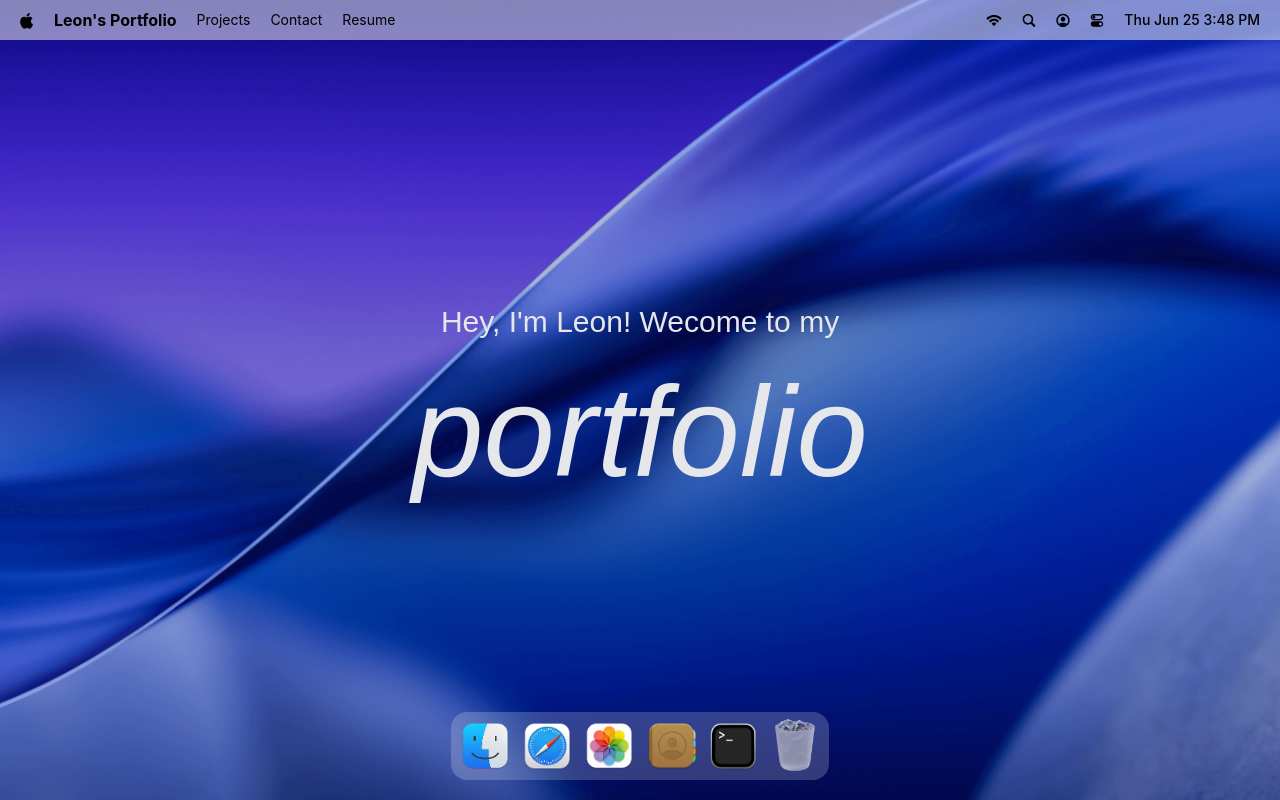
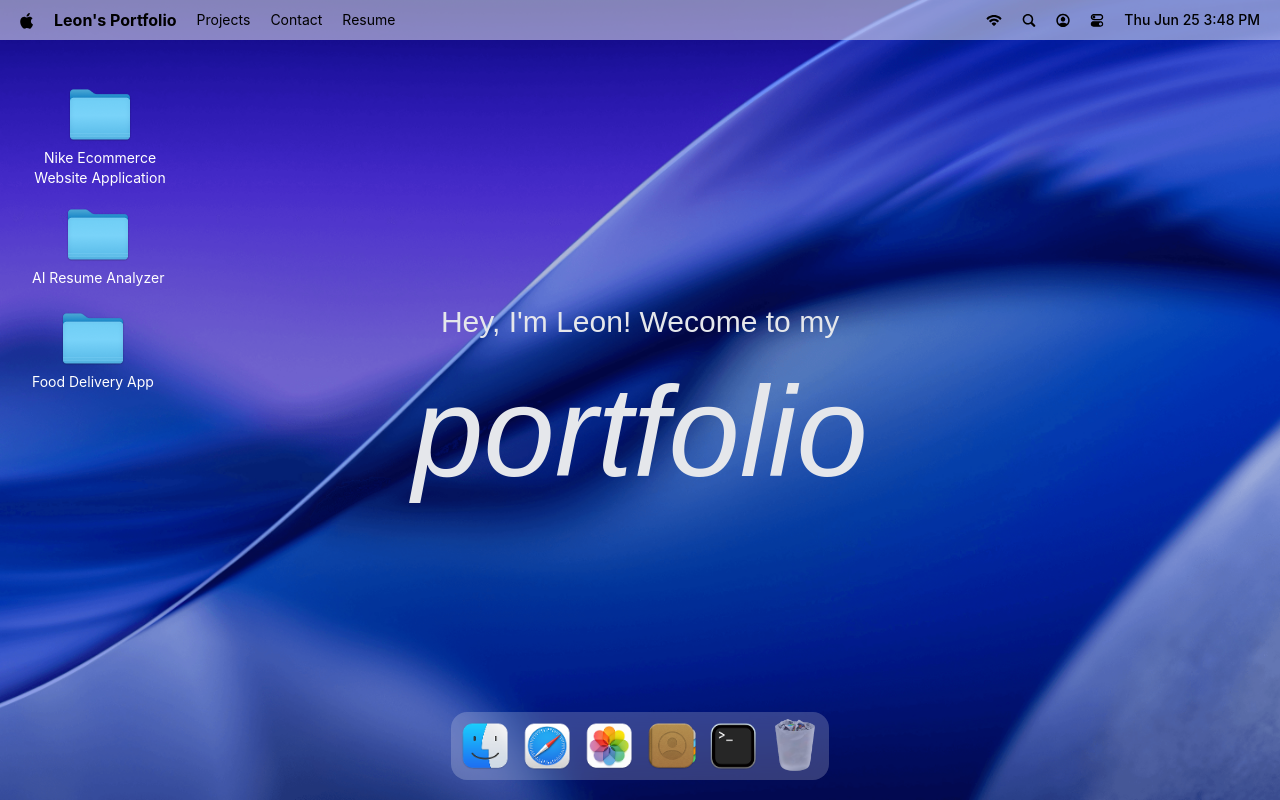
Before and after one commit to zxlee0114/macos-style-porfolio, a React (Vite) app: page / in a window 1280 px wide. Built offline with nearby package versions, Linux system fonts and the light colour scheme; a web font is replaced by a local one.

Commit message:
feat: 新增桌面可開啟資料夾

```diff
--- a/src/App.tsx
+++ b/src/App.tsx
@@ -1,7 +1,7 @@
 import gsap from "gsap";
 import { Draggable } from "gsap/Draggable";
 
-import { Dock, Navbar, Welcome } from "#components";
+import { Dock, Home, Navbar, Welcome } from "#components";
 import {
   Contact,
   Finder,
@@ -28,6 +28,7 @@ const App = () => {
       <Text />
       <Image />
       <Contact />
+      <Home />
     </main>
   );
 };
--- /dev/null
+++ b/src/components/Home.tsx
@@ -0,0 +1,41 @@
+import { locations } from "#constants";
+import type { FileItem, Location } from "#constants/types";
+import { useLocationActions } from "#store/location";
+import { useWindowActions } from "#store/window";
+import { useGSAP } from "@gsap/react";
+import clsx from "clsx";
+import { Draggable } from "gsap/Draggable";
+
+const projects = locations.work?.children ?? [];
+
+const Home = () => {
+  const { setActiveLocation } = useLocationActions();
+  const { openWindow } = useWindowActions();
+  const handleOpenProjectFinder = (project: FileItem) => {
+    setActiveLocation(project as Location);
+    openWindow("finder");
+  };
+
+  useGSAP(() => {
+    Draggable.create(".folder");
+  }, []);
+
+  return (
+    <section id="home">
+      <ul>
+        {projects.map((project) => (
+          <li
+            key={project.id}
+            onClick={() => handleOpenProjectFinder(project)}
+            className={clsx("group folder", project.windowPosition)}
+          >
+            <img src="/images/folder.png" alt={project.name} />
+            <p>{project.name}</p>
+          </li>
+        ))}
+      </ul>
+    </section>
+  );
+};
+
+export default Home;
--- a/src/components/index.ts
+++ b/src/components/index.ts
@@ -2,5 +2,6 @@ import Navbar from "./Navbar";
 import Welcome from "./Welcome";
 import Dock from "./Dock";
 import WindowControls from "./WindowControls";
+import Home from "./Home";
 
-export { Navbar, Welcome, Dock, WindowControls };
+export { Navbar, Welcome, Dock, WindowControls, Home };
```
